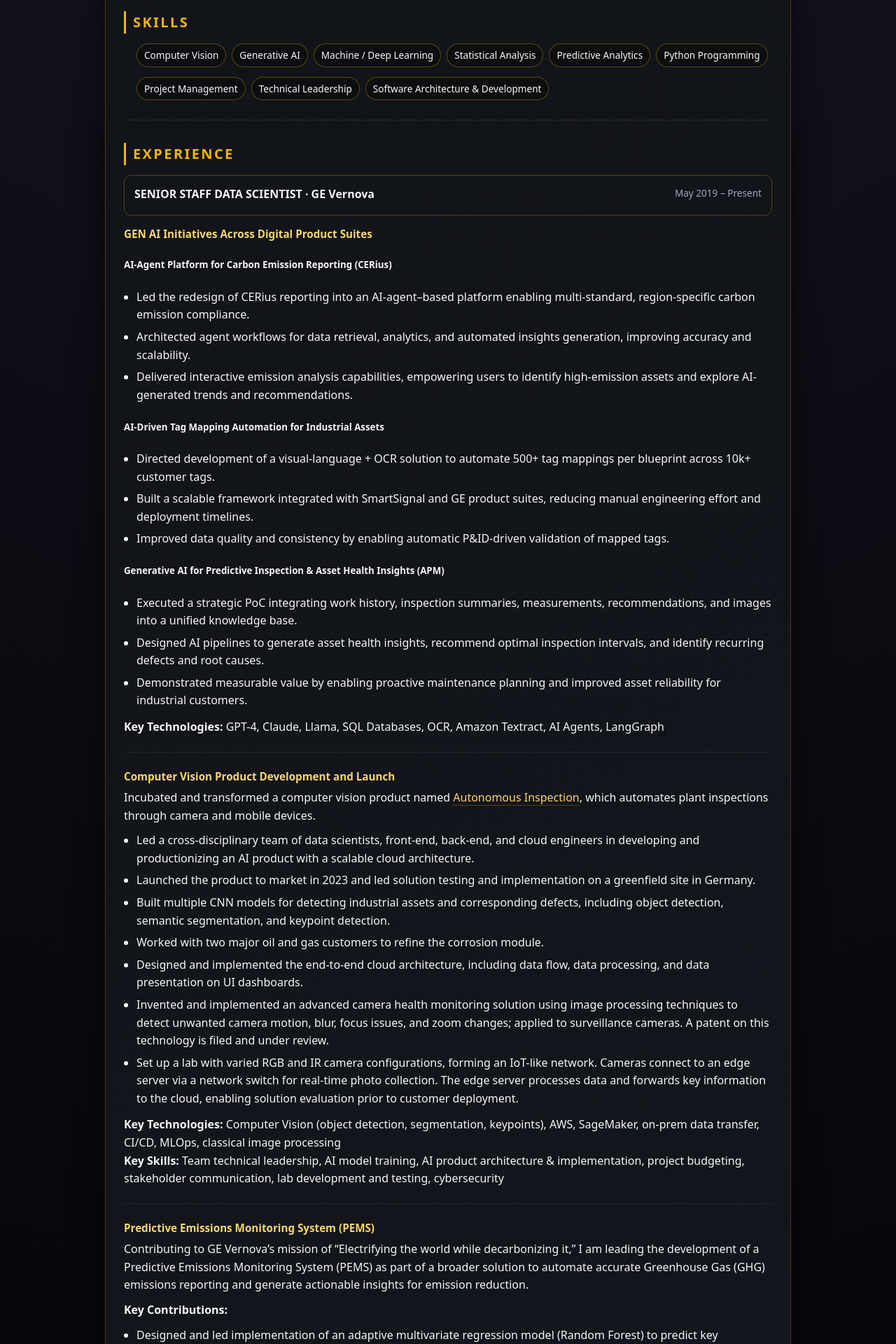
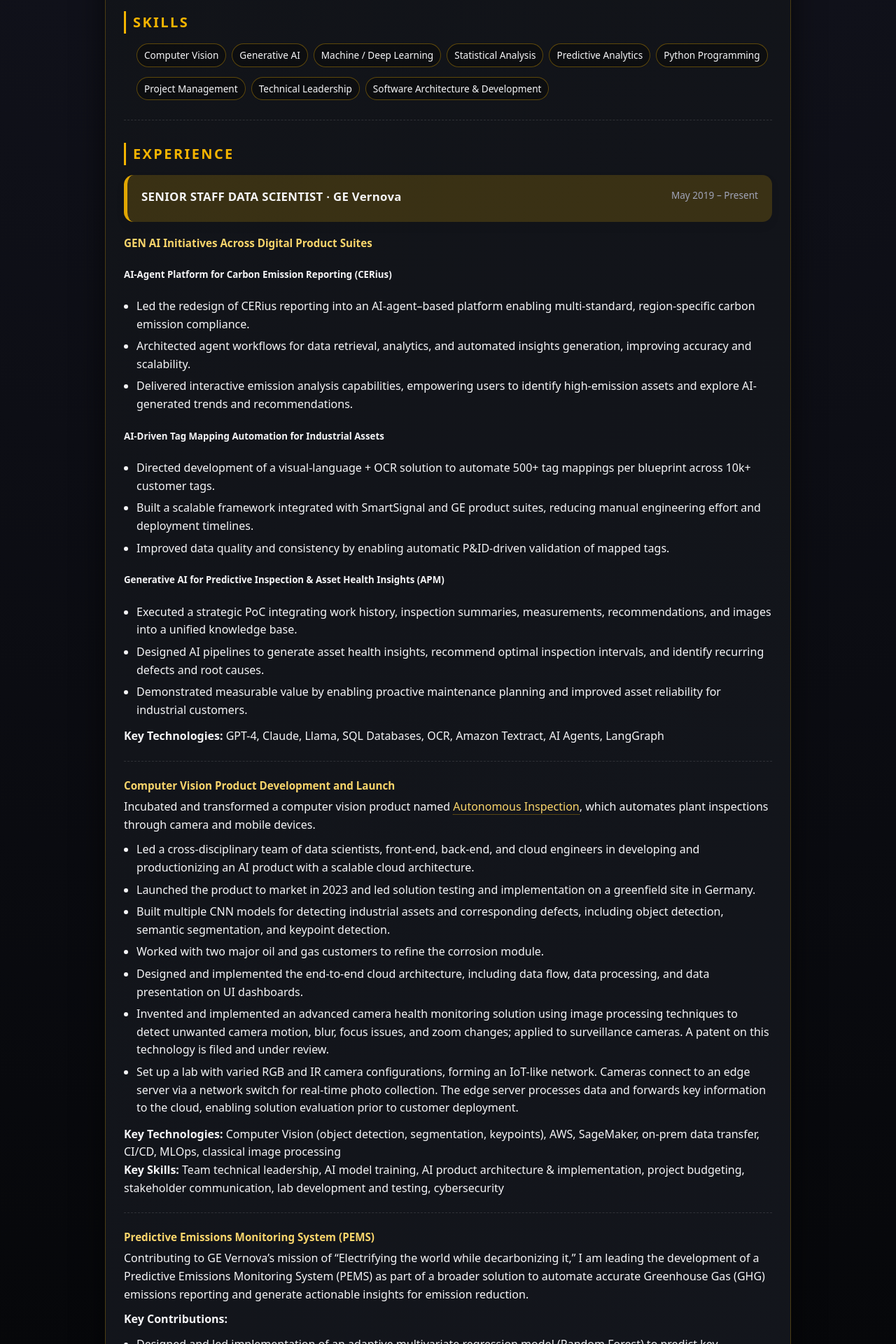
Before and after one commit to dheeraj2015/my-resume, a Jekyll site: the page built from index.md, in a window 1280 px wide. Shown: the part 755-2675 px from the top of the page at 70% size. Built offline with Jekyll 4.4.1, drawn with Linux system fonts in a browser that asks for light colours.

Commit message:
Refine styles for experience-role class
Updated styles for experience cards to enhance appearance.

```diff
--- a/assets/css/style.css
+++ b/assets/css/style.css
@@ -200,12 +200,16 @@ body {
 /* ---------- Experience cards ---------- */
 
 .experience-role {
-  padding: 14px 14px 12px;
-  border-radius: 10px;
-  border: 1px solid rgba(244, 180, 0, 0.28);
-  background: linear-gradient(circle at top left, rgba(244, 180, 0, 0.12), transparent 15%);
-  margin-bottom: 14px;
+  padding: 18px 20px;
+  border-radius: 14px;
+
+  background-color: rgba(244, 180, 0, 0.18);
+  border-left: 5px solid rgba(244, 180, 0, 0.9);
+
+  box-shadow: 0 6px 14px rgba(0, 0, 0, 0.06);
+  margin-bottom: 18px;
 }
+
 
 .experience-role-header {
   display: flex;
@@ -217,7 +221,10 @@ body {
 
 .experience-role-title {
   font-weight: 800;
+  font-size: 1.05rem;
+  letter-spacing: 0.3px;
 }
+
 
 .experience-role-dates {
   font-size: 0.85rem;
```
